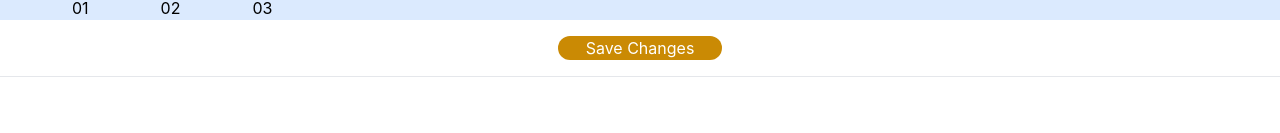
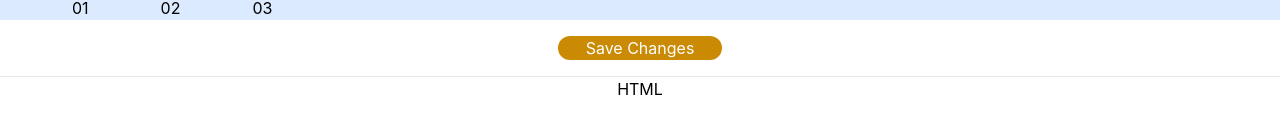
Before and after one commit to balaji1610/tailv1, a React (Create React App) app: page / in a window 1280 px wide. Shown: the part 475-608 px from the top of the page. Built offline with nearby package versions, Linux system fonts and the light colour scheme.

Commit message:
some change

```diff
--- a/src/App.js
+++ b/src/App.js
@@ -62,6 +62,7 @@ function App() {
         Save Changes
       </button>
       <hr />
+      <h1>HTML</h1>
     </div> // end
   );
 }
```
